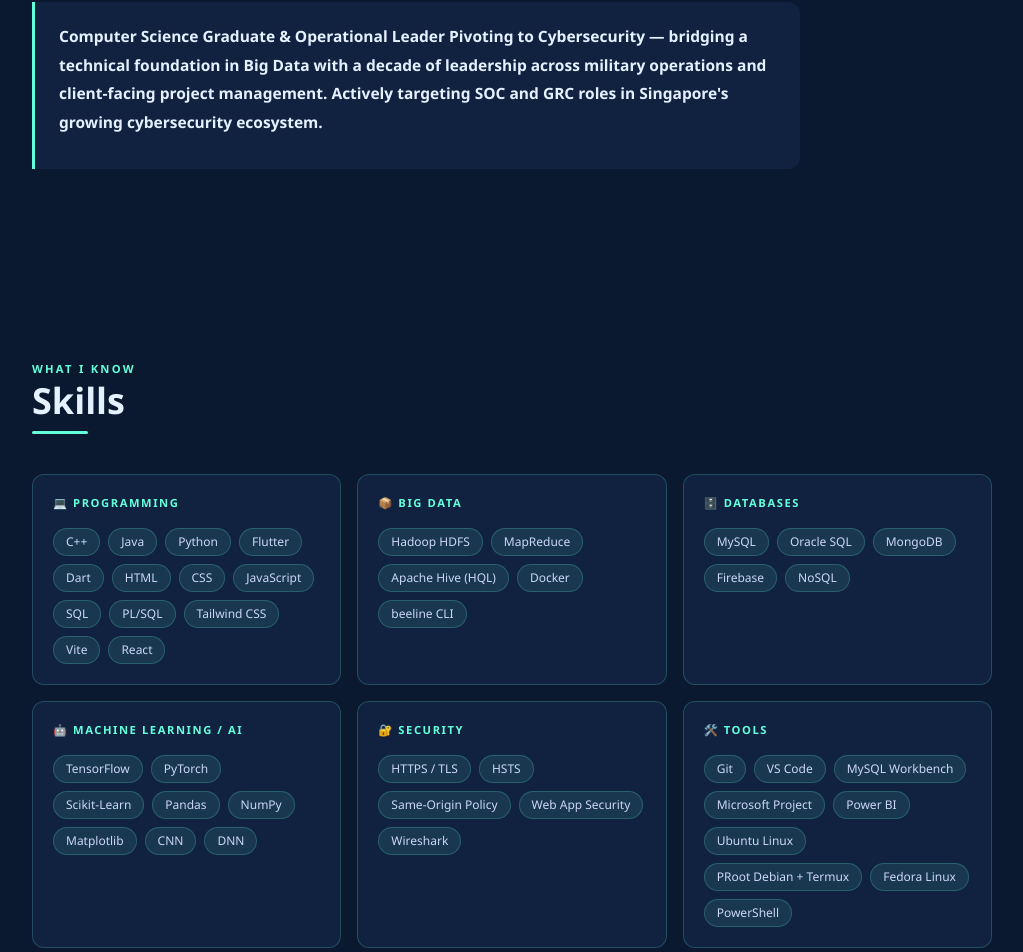
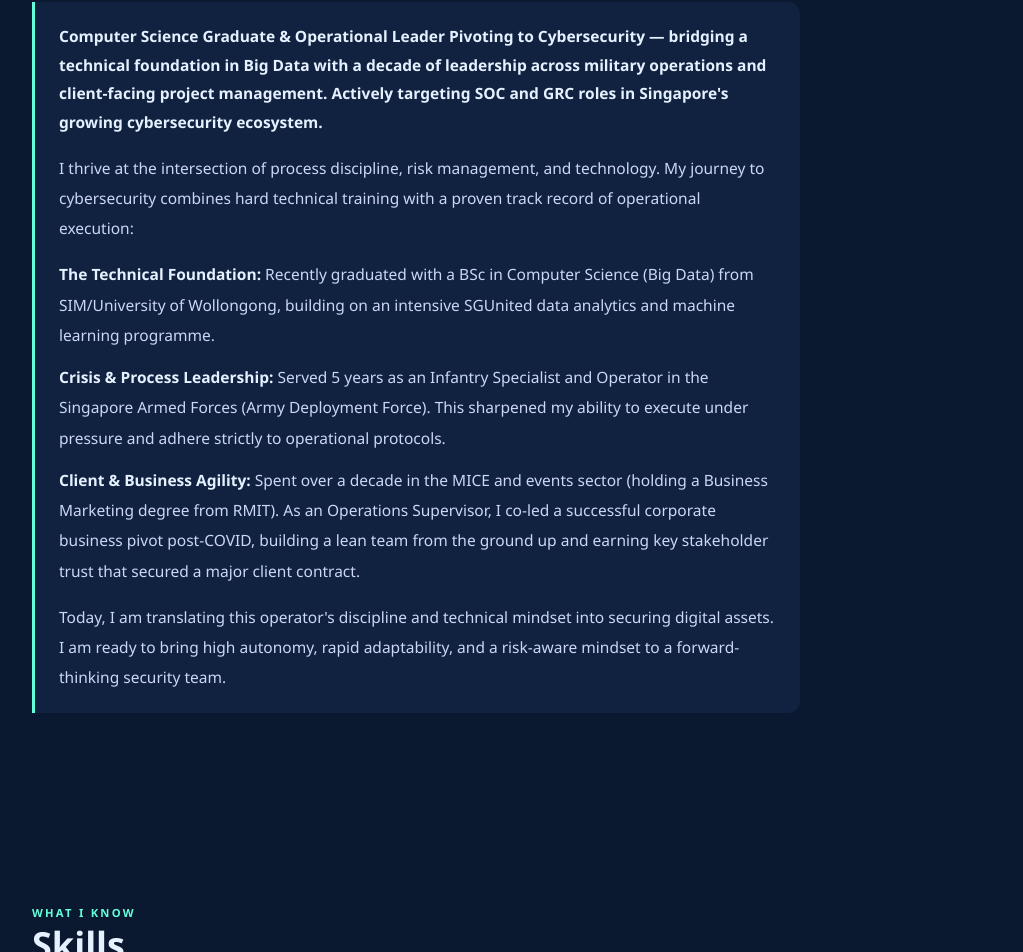
Before and after one commit to ddevMetal/chounmeng-resume, a React (Vite) app: page / in a window 1280 px wide. Shown: the part 1072-2024 px from the top of the page, without its empty margins (128-1151 px from the left). Built offline with nearby package versions, Linux system fonts and the light colour scheme.

Commit message:
fix: update Summary component to render new summary structure (intro, highlights, closing)

```diff
--- a/src/components/Summary.jsx
+++ b/src/components/Summary.jsx
@@ -5,9 +5,18 @@ export default function Summary() {
   return (
     <Section id="summary">
       <SectionHeader tag="About Me" title="Professional Summary" />
-      <blockquote className="border-l-[3px] border-cv-teal bg-cv-card rounded-r-xl px-6 py-5 max-w-3xl space-y-3">
+      <blockquote className="border-l-[3px] border-cv-teal bg-cv-card rounded-r-xl px-6 py-5 max-w-3xl space-y-4">
         <p className="text-cv-bright font-semibold leading-[1.85] text-[0.97rem]">{summary.tagline}</p>
-        <p className="text-cv-text leading-[1.95] text-[0.97rem]">{summary.body}</p>
+        <p className="text-cv-text leading-[1.95] text-[0.97rem]">{summary.intro}</p>
+        <ul className="space-y-3">
+          {summary.highlights.map((h) => (
+            <li key={h.label} className="text-cv-text leading-[1.95] text-[0.97rem]">
+              <span className="text-cv-bright font-semibold">{h.label}: </span>
+              {h.text}
+            </li>
+          ))}
+        </ul>
+        <p className="text-cv-text leading-[1.95] text-[0.97rem]">{summary.closing}</p>
       </blockquote>
     </Section>
   );
```
